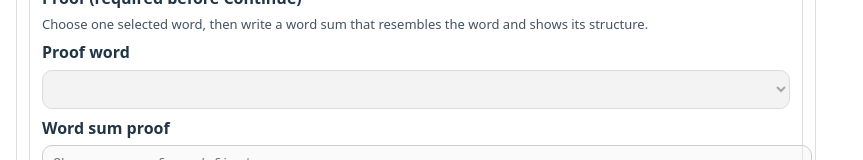
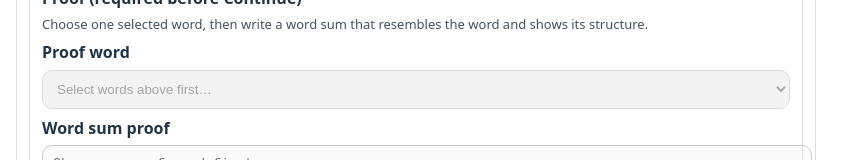
Before and after one commit to Lokahi-Connect/Meaning-First-Student-Lab, a React (Vite) app: page / in a window 1280 px wide. Shown: the part 850-1010 px from the top of the page, without its empty margins (0-863 px from the left). Built offline with nearby package versions, Linux system fonts and the light colour scheme.

Commit message:
Update TaskRunner.tsx

```diff
--- a/src/components/TaskRunner.tsx
+++ b/src/components/TaskRunner.tsx
@@ -35,10 +35,7 @@
       {parts.map((p, i) => {
         const isMatch = p.toLowerCase() === t.toLowerCase();
         return isMatch ? (
-          <mark
-            key={i}
-            style={{ padding: "0 4px", borderRadius: 6, background: "#fff3b0" }}
-          >
+          <mark key={i} style={{ padding: "0 4px", borderRadius: 6, background: "#fff3b0" }}>
             {p}
           </mark>
         ) : (
@@ -63,9 +60,6 @@
 }: Props) {
   const fields = task.response.fields || [];
 
-  // Supports both:
-  // - context.sentences (new)
-  // - context.sentence (old)
   const ctx: any = (task as any).context || {};
   const sentences: string[] = Array.isArray(ctx.sentences)
     ? ctx.sentences
@@ -77,7 +71,6 @@
   const gloss = ctx.gloss || "";
   const audio = ctx.audio;
 
-  // Matrix selected storage
   const matrixSelected: string[] = (() => {
     try {
       return JSON.parse((responses as any).matrix_selected || "[]");
@@ -86,12 +79,14 @@
     }
   })();
 
+  const proofWord = (responses as any).matrix_proof_word || "";
+  const wordSum = (responses as any).matrix_word_sum || "";
+
   return (
     <div style={{ maxWidth: 860, margin: "0 auto", padding: 16, lineHeight: 1.4 }}>
       <h1 style={{ fontSize: 22, marginBottom: 8 }}>Meaning-First Student Lab</h1>
 
       <div style={{ display: "grid", gridTemplateColumns: "1fr", gap: 12 }}>
-        {/* Prompt + sentence-first context */}
         <div style={{ padding: 12, border: "1px solid #ddd", borderRadius: 12 }}>
           {sentences.length ? (
             <div style={{ padding: 12, border: "1px solid #ddd", borderRadius: 12, marginBottom: 10 }}>
@@ -148,11 +143,9 @@
           ) : null}
         </div>
 
-        {/* Responses */}
         <div style={{ padding: 12, border: "1px solid #ddd", borderRadius: 12 }}>
           <div style={{ fontWeight: 800, marginBottom: 8 }}>Your responses</div>
 
-          {/* ✅ Matrix builder renders HERE when the task mode is matrix_builder */}
           {task.response.mode === "matrix_builder" ? (
             <MatrixBuilder
               base={task.targets.base}
@@ -163,13 +156,26 @@
                 setResponses({
                   ...responses,
                   matrix_selected: JSON.stringify(next),
-                  family: next.join(", ")
+                  family: next.join(", "),
+                })
+              }
+              proofWord={proofWord}
+              onChangeProofWord={(next) =>
+                setResponses({
+                  ...responses,
+                  matrix_proof_word: next,
+                })
+              }
+              wordSum={wordSum}
+              onChangeWordSum={(next) =>
+                setResponses({
+                  ...responses,
+                  matrix_word_sum: next,
                 })
               }
             />
           ) : null}
 
-          {/* Textareas only for non-matrix tasks */}
           {task.response.mode !== "matrix_builder"
             ? fields.map((f) => (
                 <div key={f.id} style={{ marginBottom: 10 }}>
@@ -221,7 +227,6 @@
           {statusText ? <div style={{ marginTop: 10 }}>{statusText}</div> : null}
         </div>
 
-        {/* Mediator */}
         <div style={{ padding: 12, border: "1px solid #ddd", borderRadius: 12 }}>
           <div style={{ fontWeight: 800, marginBottom: 8 }}>{mediatorTitle || "Mediator"}</div>
           {mediatorPrompts?.length ? (
```
